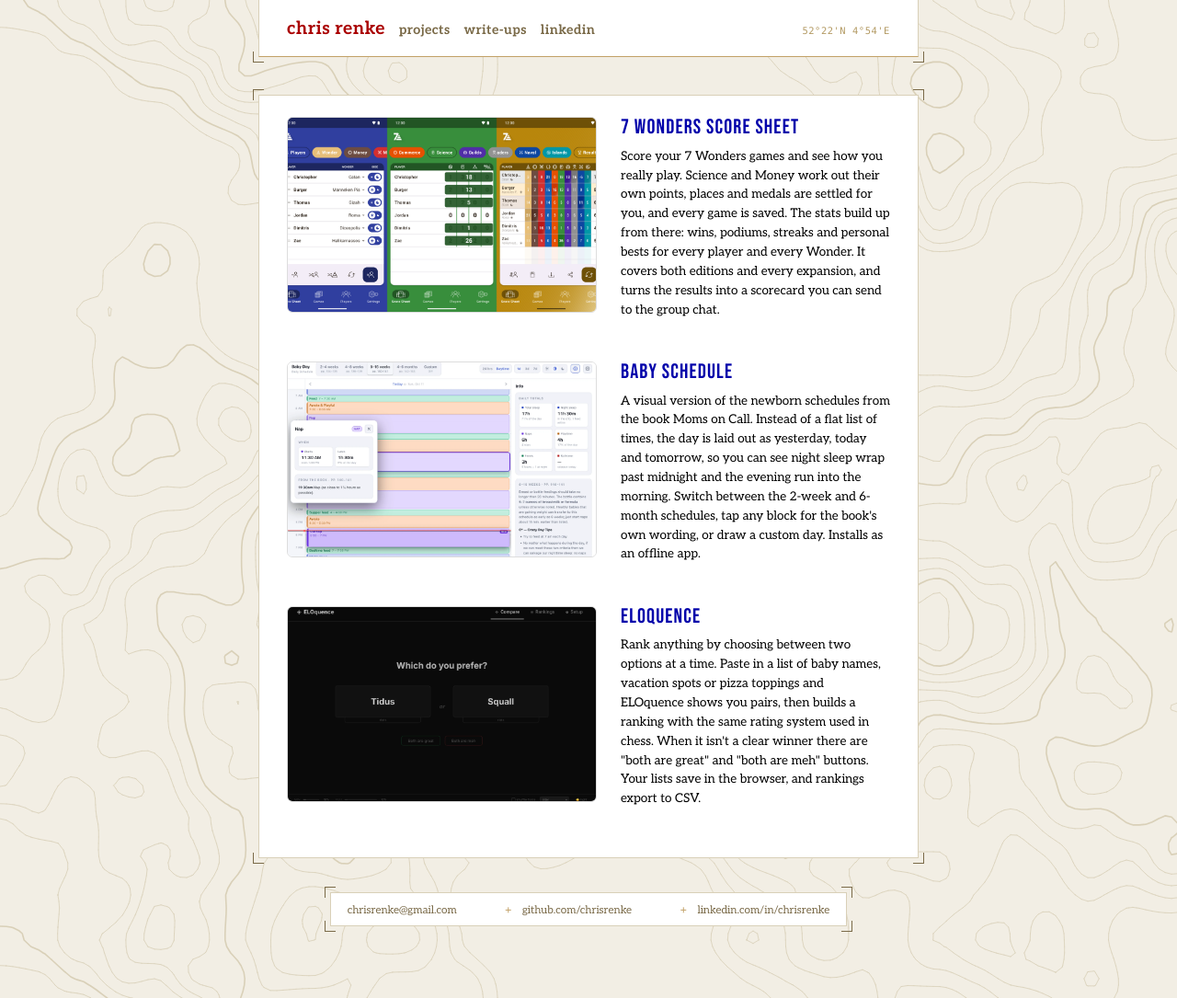
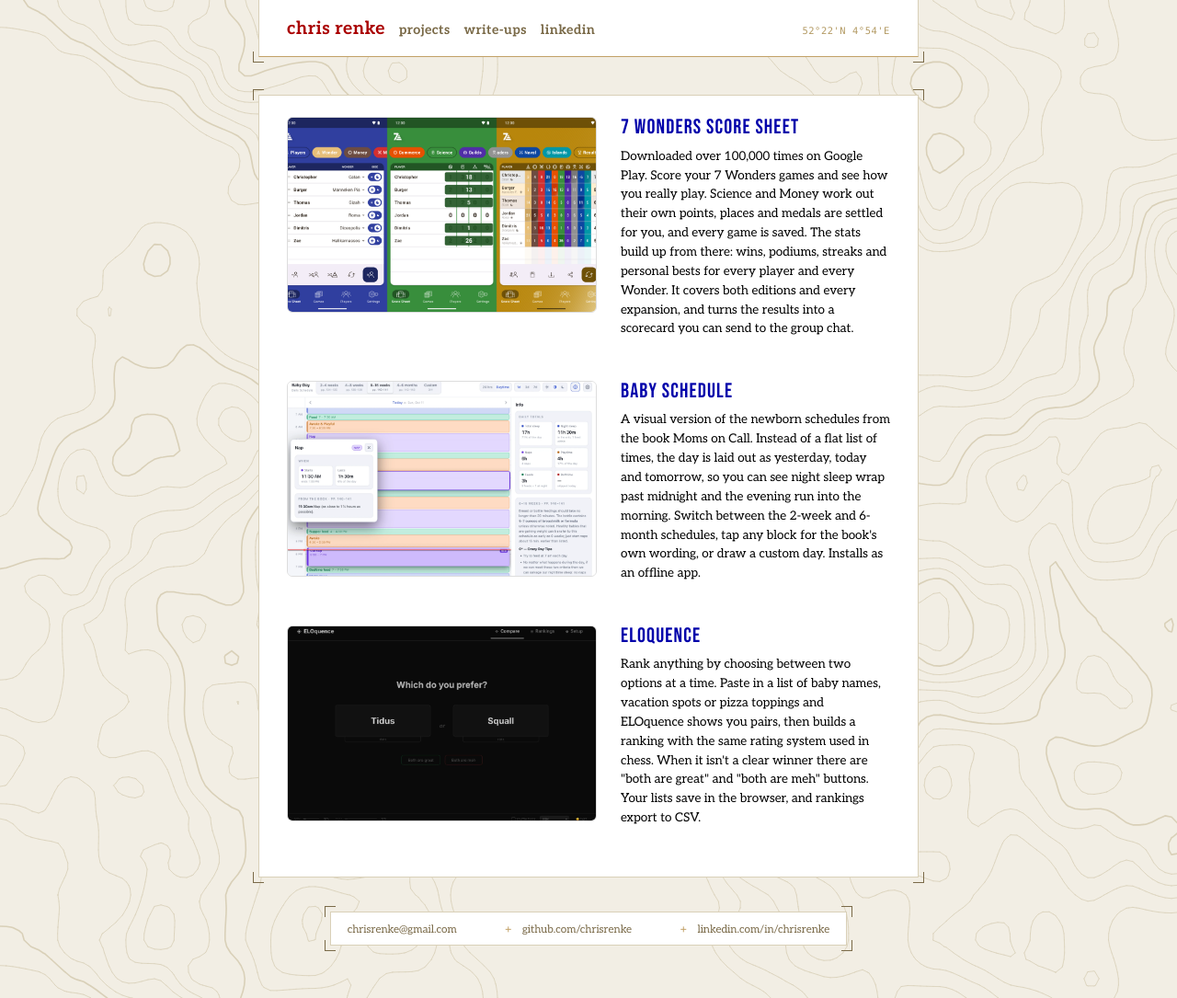
Before and after one commit to ChrisRenke/chrisrenke.github.io, a Jekyll site: the page built from index.html, in a window 1280 px wide. Shown: the whole page at 92% size. Built offline with Jekyll 4.4.1, drawn with Linux system fonts in a browser that asks for light colours.

Commit message:
Link 7 Wonders to Google Play and lead with 100k+ downloads
Co-Authored-By: Claude Sonnet 5.5 <noreply@anthropic.com>

```diff
--- a/_data/projects.yml
+++ b/_data/projects.yml
@@ -2,11 +2,12 @@
 # image: path under /assets/projects/ (credit-card shaped, ~856x540 works well)
 # date and blurb are optional; blurbs have room for about 50-80 words.
 - title: 7 Wonders Score Sheet
-  url: https://chrisrenke.com/
+  url: https://play.google.com/store/apps/details?id=com.aceanuu.swss
   image: /assets/projects/7-wonders.png
   # date:
   blurb: >-
-    Score your 7 Wonders games and see how you really play. Science and Money
+    Downloaded over 100,000 times on Google Play. Score your 7 Wonders games
+    and see how you really play. Science and Money
     work out their own points, places and medals are settled for you, and every
     game is saved. The stats build up from there: wins, podiums, streaks and
     personal bests for every player and every Wonder. It covers both editions
```
